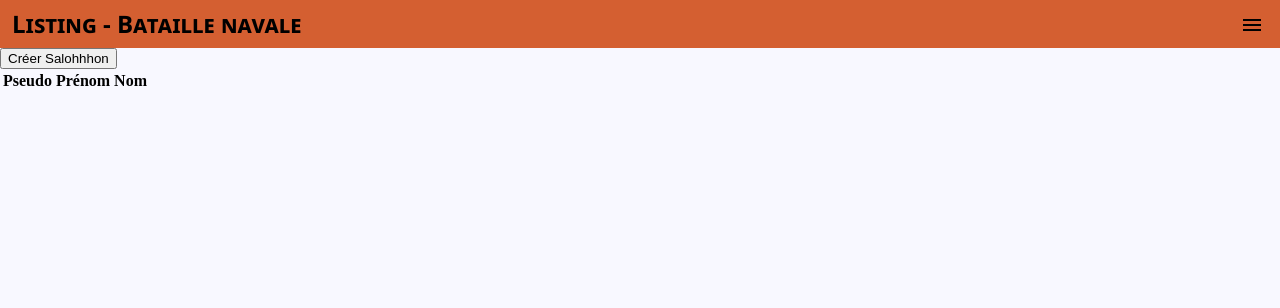
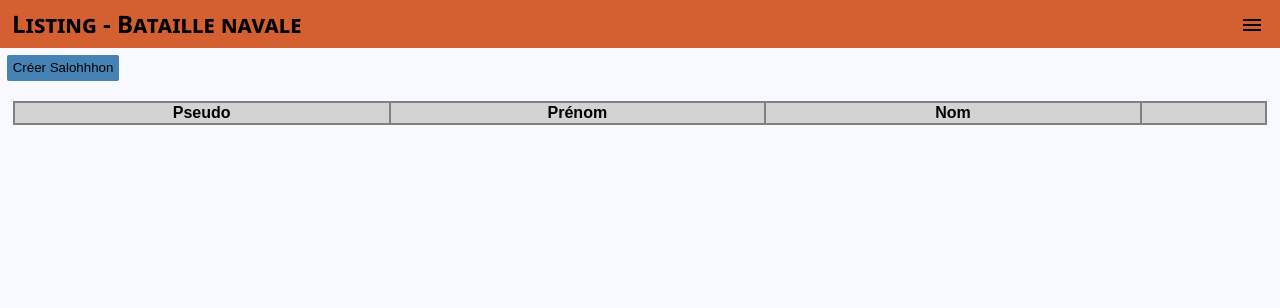
Before and after one commit to lcsdavid/bataille_navale, a PHP site: page /listing/index.php in a window 1280 px wide. Shown: the top 308 px of the page. Run offline with PHP 8.4, Linux system fonts and the light colour scheme; data that the repository does not hold is empty.

Commit message:
Last commit

```diff
--- a/jeu/assets/css/style.css
+++ b/jeu/assets/css/style.css
@@ -369,7 +369,51 @@ main {
 /** Login.php **/
 
 /** Listing.php **/
+.listing {
+    font-family: sans-serif;
+}
 
+.listing table, .listing th, .listing td {
+    border: 2px solid grey;
+    border-collapse: collapse;
+    text-align: center;
+}
+
+.listing table {
+    width: 98%;
+    margin: 1%;
+}
+
+.listing th {
+    width: 30%;
+    background: lightgray;
+}
+
+.listing td:last-child {
+    background: crimson;
+}
+
+.listing td:last-child:hover {
+    background: #ff143f;
+}
+
+.listing form > input {
+    margin: 0.5em;
+    background-color: steelblue;
+    text-transform: capitalize;
+    height: 2em;
+    border: 0;
+    border-radius: 0.15em;
+}
+
+.listing form > input:hover {
+    background-color: #55c0f9;
+}
+
+.listing table input {
+    border: 0;
+    background: transparent;
+}
 /** Listing.php **/
 
 
```
